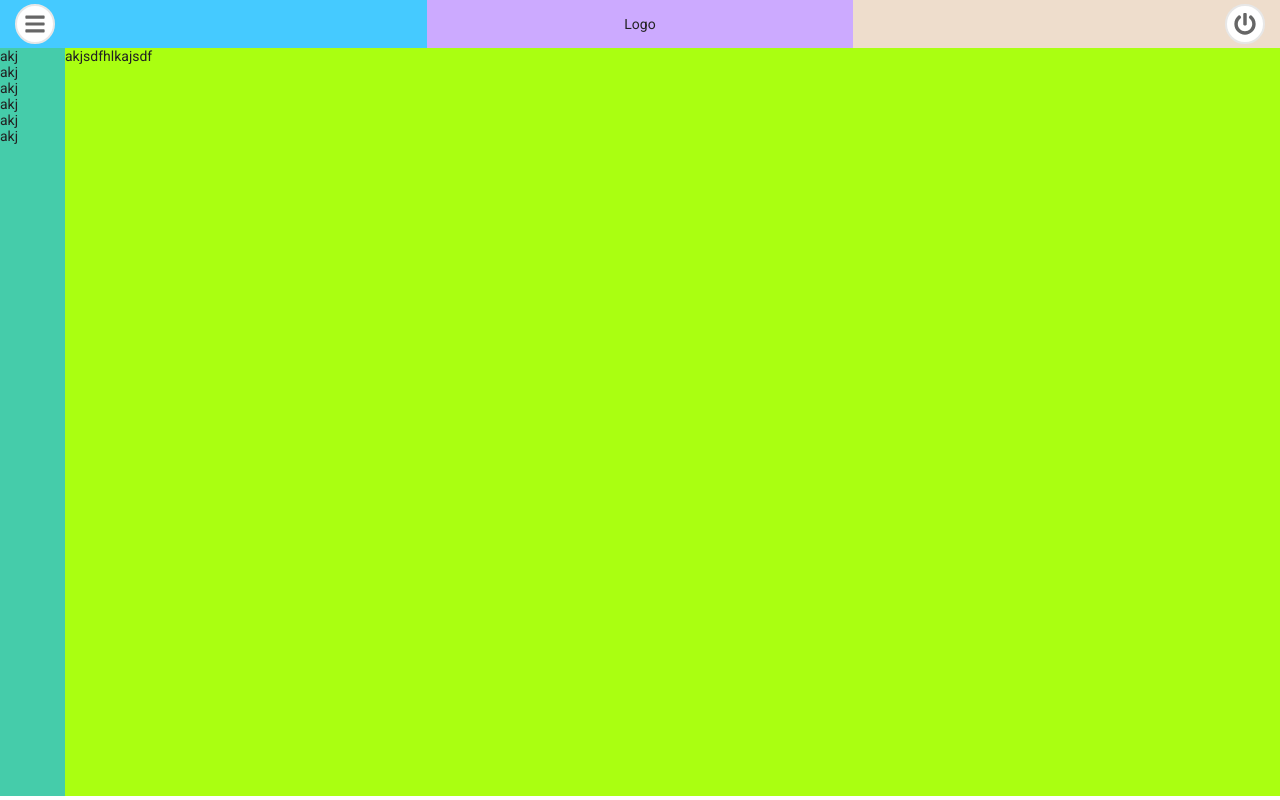
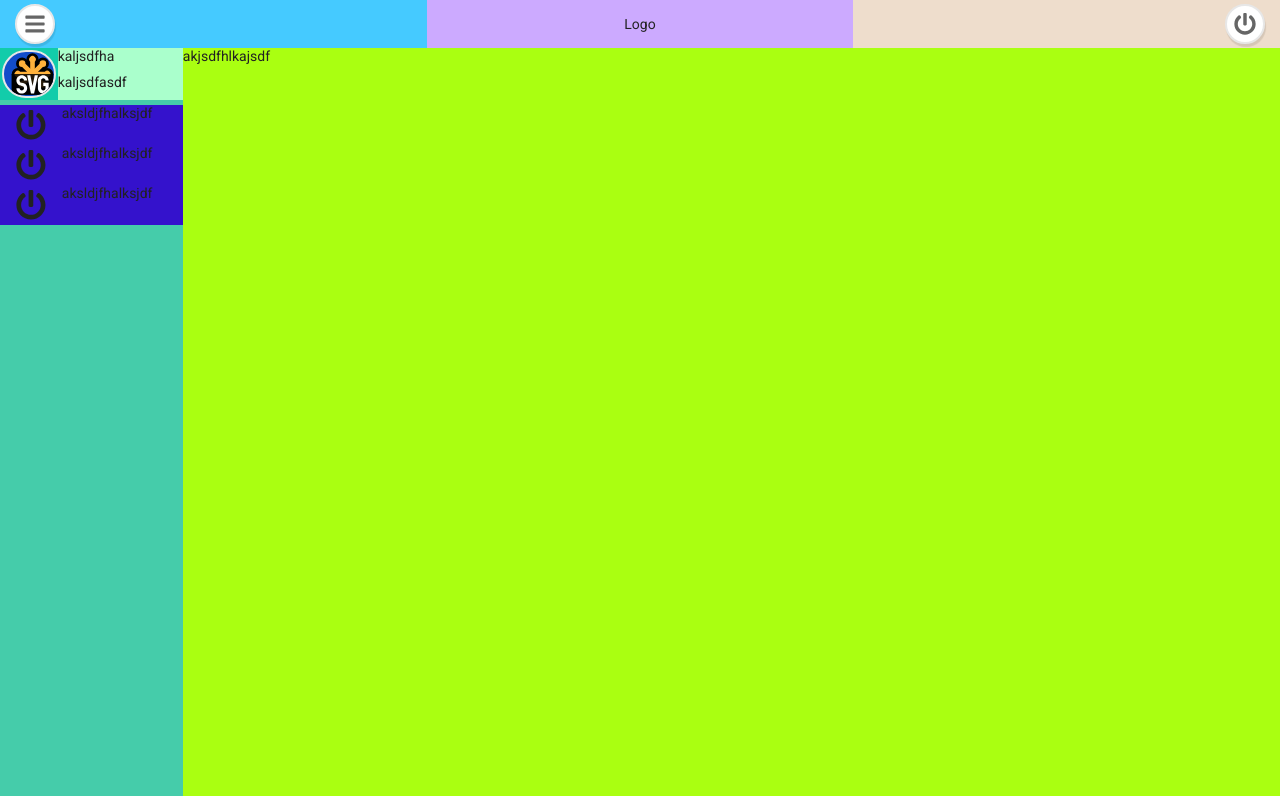
Before and after one commit to Andersonfrfilho/reactJs-back-office, a React (Create React App) app: page / in a window 1280 px wide. Both pictures are taken after a click on the button 35 px from the left and 24 px from the top of the page. Built offline with nearby package versions, Linux system fonts and the light colour scheme.

Commit message:
feature:drawer

```diff
--- a/src/components/Drawer/index.js
+++ b/src/components/Drawer/index.js
@@ -1,8 +1,62 @@
 import React from 'react';
 import { Link } from 'react-router-dom';
-import { AreaDrawer } from './styles';
+import PropTypes, { element } from 'prop-types';
+import {
+  AreaDrawer,
+  AreaHeader,
+  AreaPhoto,
+  AreaInfo,
+  InfoTitle,
+  InfoText,
+  Svg,
+  Image,
+  AreaBody,
+  AreaOption,
+  AreaIcon,
+  Icon,
+  AreaTitle,
+  Title,
+} from './styles';
 import logo from '../../assets/images/logo.svg';
 
-export default function Drawer() {
-  return <AreaDrawer />;
+export default function Drawer({ openDrawer, arrayOptions }) {
+  return (
+    <AreaDrawer>
+      <AreaHeader>
+        <AreaPhoto>
+          <Svg>
+            <Image href={logo} />
+          </Svg>
+        </AreaPhoto>
+        {openDrawer ? (
+          <AreaInfo>
+            <InfoTitle>kaljsdfha</InfoTitle>
+            <InfoText>kaljsdfasdf</InfoText>
+          </AreaInfo>
+        ) : null}
+      </AreaHeader>
+      <AreaBody>
+        {arrayOptions.map(element => (
+          <AreaOption>
+            <AreaIcon>
+              <Icon />
+            </AreaIcon>
+            {openDrawer ? (
+              <AreaTitle>
+                <Title>aksldjfhalksjdf</Title>
+              </AreaTitle>
+            ) : null}
+          </AreaOption>
+        ))}
+      </AreaBody>
+    </AreaDrawer>
+  );
 }
+Drawer.propTypes = {
+  openDrawer: PropTypes.bool,
+  arrayOptions: PropTypes.arrayOf(PropTypes.string),
+};
+Drawer.defaultProps = {
+  openDrawer: false,
+  arrayOptions: ['Menu', 'login', 'sei la'],
+};
--- a/src/components/Drawer/styles.js
+++ b/src/components/Drawer/styles.js
@@ -5,10 +5,86 @@ import { colors, metrics } from '../../styles';
 
 export const AreaDrawer = styled.div`
   display: flex;
-  flex-direction: row;
+  flex-direction: column;
   justify-content: space-between;
-  align-items: center;
+  align-items: stretch;
   height: 48px;
   width: 100%;
-  background-color: #4567cc;
+  background-color: #ffaacc;
 `;
+export const AreaHeader = styled.div`
+  display: flex;
+  flex: 1;
+  flex-direction: row;
+  justify-content: flex-start;
+  align-items: stretch;
+  background-color: #12ccaa;
+  margin-bottom: 5px;
+`;
+export const AreaPhoto = styled.div`
+  display: flex;
+  flex: 1.5;
+  justify-content: center;
+  align-items: center;
+  padding: 2px;
+`;
+export const Svg = styled.svg`
+  width: 100%;
+  height: 48px;
+  background-color: #124cca;
+  border-style: solid;
+  border-width: 2px;
+  border-radius: 24px;
+  border-color: ${() => colors.lightsmaller};
+`;
+export const Image = styled.image`
+  background-color: #412;
+  width: 100%;
+  height: 100%;
+`;
+
+export const AreaInfo = styled.div`
+  display: flex;
+  flex: 3.5;
+  flex-direction: column;
+  background-color: #aaffcc;
+`;
+export const InfoTitle = styled.text`
+  flex: 1;
+`;
+export const InfoText = styled.text`
+  flex: 1;
+`;
+export const AreaBody = styled.div`
+  display: flex;
+  flex: 1;
+  flex-direction: column;
+`;
+export const AreaOption = styled.div`
+  display: flex;
+  flex-direction: row;
+  width: 100%;
+  height: 40px;
+  background-color: #3412cc;
+`;
+export const AreaIcon = styled.div`
+  display: flex;
+  flex: 1.5;
+  justify-content: center;
+  align-items: center;
+  padding: 5px;
+`;
+export const Icon = styled(FaPowerOff)`
+  flex: 1;
+  width: 100%;
+  height: 100%;
+`;
+export const AreaTitle = styled.div`
+  display: flex;
+  flex: 3.5;
+  justify-content: center;
+  align-items: flex-start;
+`;
+export const Title = styled.text`
+  flex: 1;
+`;
--- a/src/components/Header/index.js
+++ b/src/components/Header/index.js
@@ -1,4 +1,5 @@
 import React from 'react';
+import PropTypes from 'prop-types';
 import {
   AreaHeader,
   AreaItems,
@@ -8,11 +9,11 @@ import {
 } from './styles';
 import logo from '../../assets/images/logo.svg';
 
-export default function Header() {
+export default function Header({ functionOnClick }) {
   return (
     <AreaHeader>
       <AreaItems color="#45caff" positionLine="flex-start">
-        <DrawerButton>
+        <DrawerButton onClick={() => functionOnClick()}>
           <DrawerIcon />
         </DrawerButton>
       </AreaItems>
@@ -27,3 +28,9 @@ export default function Header() {
     </AreaHeader>
   );
 }
+Header.propTypes = {
+  functionOnClick: PropTypes.func,
+};
+Header.defaultProps = {
+  functionOnClick: () => {},
+};
--- a/src/components/Header/styles.js
+++ b/src/components/Header/styles.js
@@ -37,11 +37,14 @@ export const DrawerButton = styled.button`
   border: 2px solid ${() => colors.lightsmaller};
   border-radius: 40px;
   /* transition: transform 300ms ease-in-out; */
-  transition-duration: 0.4s;
-
+  transition-duration: 0.6s;
+  box-shadow: 1px 3px 1px ${() => colors.boxShadownTransparend};
   &:hover {
     /* transform: translate(200px, 150px) rotate(20deg); */
     background-color: ${() => colors.lightsmaller};
+  }
+  &:active {
+    background-color: ${() => colors.boxShadownTransparend};
   }
 `;
 export const DrawerIcon = styled(FaBars)`
--- a/src/pages/Panel/index.js
+++ b/src/pages/Panel/index.js
@@ -1,23 +1,20 @@
-import React, { useEffect } from 'react';
+import React, { useState, useEffect } from 'react';
 import { useSelector, useDispatch } from 'react-redux';
 import { Link } from 'react-router-dom';
 import PropTypes from 'prop-types';
 import { AreaPanel, AreaDrawerPanel, AreaDrawer, AreaContent } from './styles';
 import * as HomeActions from '../../store/modules/home/actions';
 import Header from '../../components/Header';
+import Drawer from '../../components/Drawer';
 
 export default function Panel(props) {
+  const [openDrawer, setOpenDrawer] = useState(false);
   return (
     <AreaPanel>
-      <Header />
+      <Header functionOnClick={() => setOpenDrawer(!openDrawer)} />
       <AreaDrawerPanel>
-        <AreaDrawer>
-          <p>akj</p>
-          <p>akj</p>
-          <p>akj</p>
-          <p>akj</p>
-          <p>akj</p>
-          <p>akj</p>
+        <AreaDrawer open={openDrawer}>
+          <Drawer openDrawer={openDrawer} />
         </AreaDrawer>
         <AreaContent>
           <p>akjsdfhlkajsdf</p>
--- a/src/pages/Panel/styles.js
+++ b/src/pages/Panel/styles.js
@@ -21,10 +21,11 @@ export const AreaDrawerPanel = styled.div`
 `;
 export const AreaDrawer = styled.div`
   display: flex;
-  flex: 0.4;
+  flex: ${({ open }) => (open ? 1.5 : 0.4)};
   flex-direction: column;
   background-color: #45ccaa;
   min-width: 65px;
+  transition-duration: 0.7s;
 `;
 export const AreaContent = styled.div`
   display: flex;
```
Also changed, not shown: src/assets/images/avatar.jpg (added).
